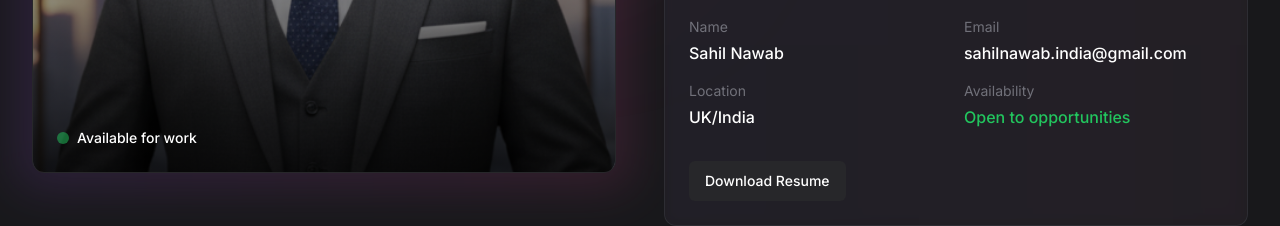
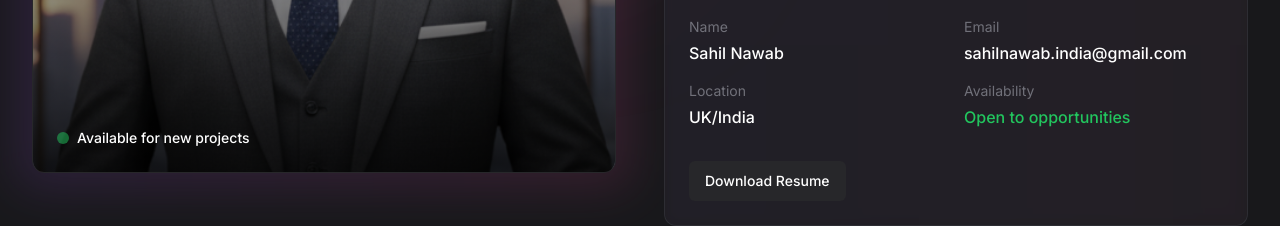
Before and after one commit to sahilnawab/sahil-portfolio, a Next.js app in the folder sahil-portfolio/: page / in a window 1280 px wide. Shown: the part 1580-1806 px from the top of the page. Built offline with nearby package versions, Linux system fonts and the light colour scheme.

Commit message:
update resume

```diff
--- a/sahil-portfolio/app/page.tsx
+++ b/sahil-portfolio/app/page.tsx
@@ -161,7 +161,7 @@
                 <div className="absolute bottom-0 left-0 w-full p-6">
                   <div className="flex items-center gap-2">
                     <div className="w-3 h-3 rounded-full bg-green-500 animate-pulse"></div>
-                    <span className="text-sm font-medium">Available for work</span>
+                    <span className="text-sm font-medium">Available for new projects</span>
                   </div>
                 </div>
               </div>
```
Also changed, not shown: 1 other file (tests, documents, lock files or other folders).
